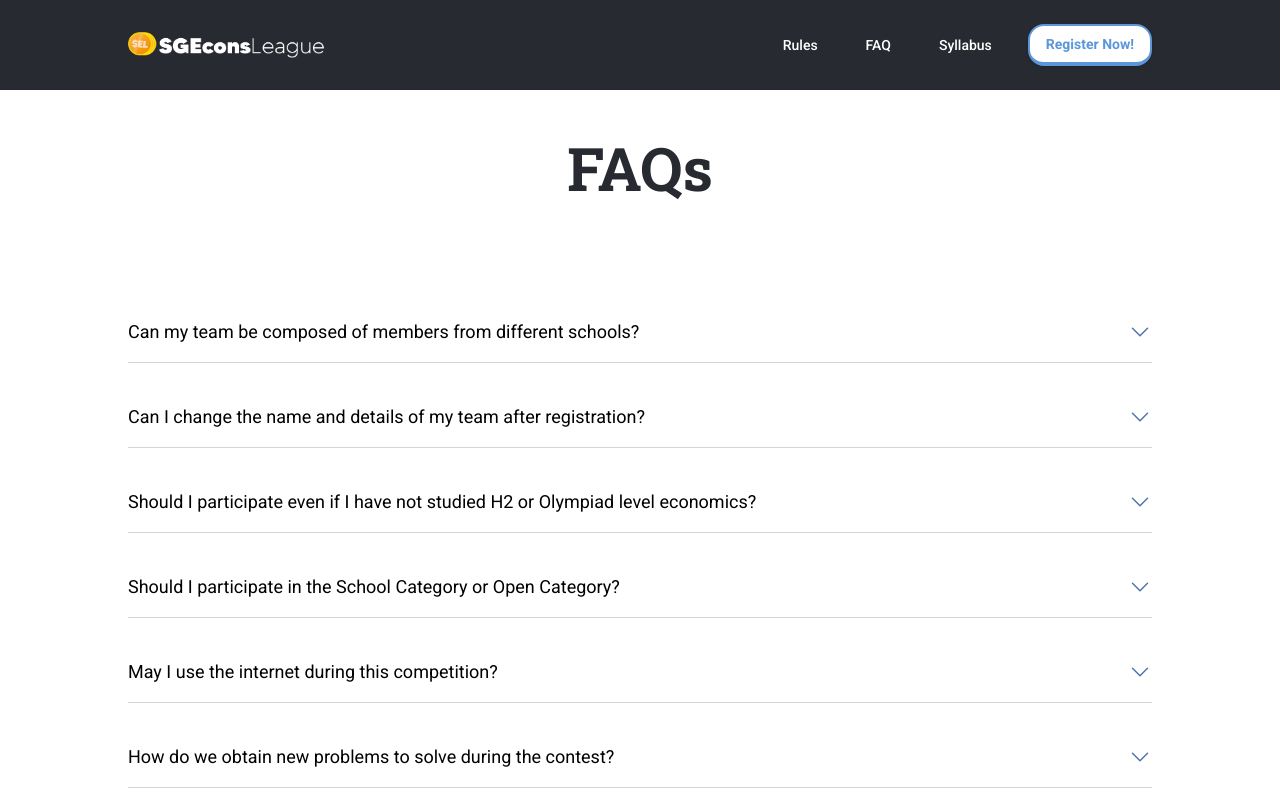
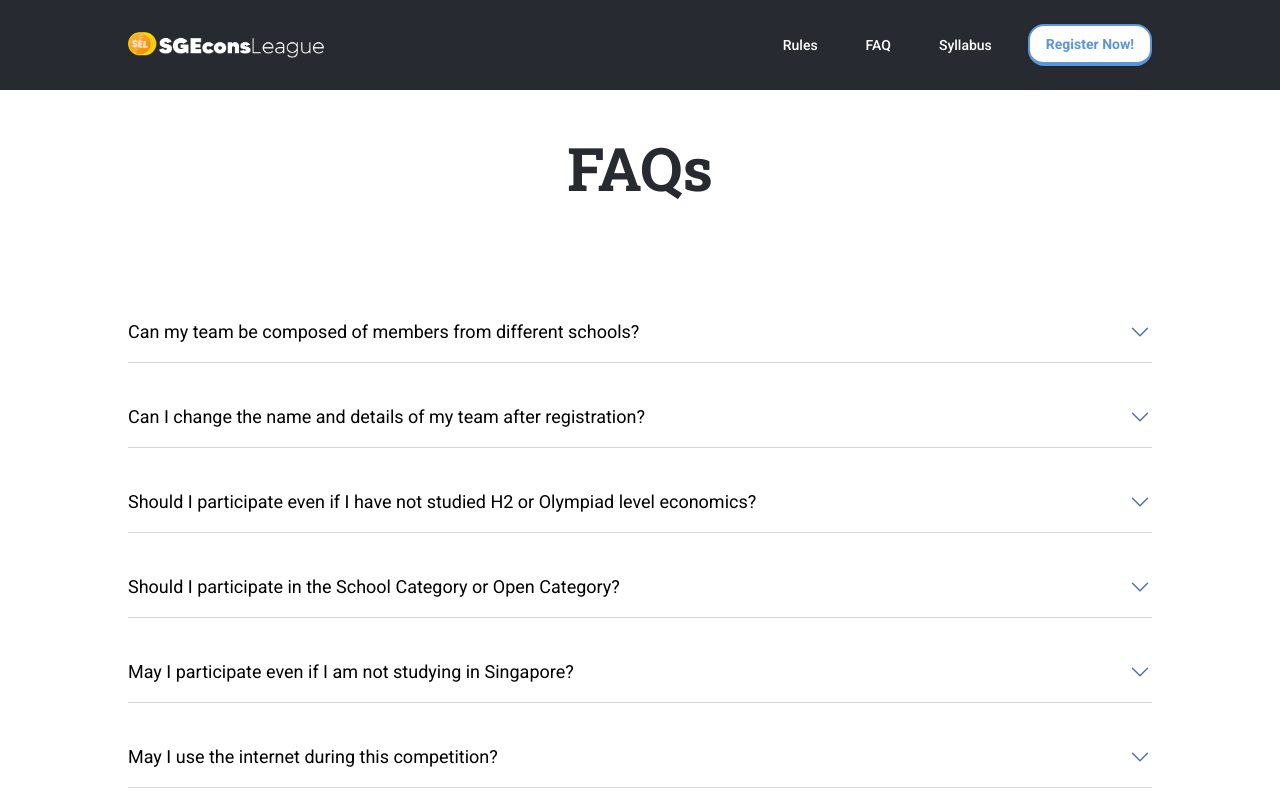
Before and after one commit to jonyewcodes/old, a Next.js app: page /faq in a window 1280 px wide. Shown: the top 800 px of the page. Built offline with nearby package versions, Linux system fonts and the light colour scheme.

Commit message:
text changes to allow internationals

```diff
--- a/app/(pages)/faq/page.tsx
+++ b/app/(pages)/faq/page.tsx
@@ -25,7 +25,7 @@ export default function Faq() {
             />
             <FaqBox
               question="Can I change the name and details of my team after registration?"
-              answer="The information submitted during registration is final!"
+              answer="The information submitted during registration is final."
             />
             <FaqBox
               question="Should I participate even if I have not studied H2 or Olympiad level economics?"
@@ -34,6 +34,10 @@ export default function Faq() {
             <FaqBox
               question="Should I participate in the School Category or Open Category?"
               answer="SEL collaborates with JCs and schools by sharing the performance of their students who have registered under the School Category. Thus, only participants of the school category will have their prizes and awards recorded in their CCA certificates and transcripts."
+            />
+            <FaqBox
+              question="May I participate even if I am not studying in Singapore?"
+              answer="Yes, you may. The same restrictions on the School and Open Category will apply: only students who are all studying in Pre-University education may participate in the school category."
             />
             <FaqBox
               question="May I use the internet during this competition?"
--- a/app/page.tsx
+++ b/app/page.tsx
@@ -345,7 +345,7 @@ export default function HomePage() {
                 <div>
                   <h3 className="text-2xl font-bold text-baseText slab">Calling all Pre-U Students!</h3>
                   <p className="text-baseText mt-2 text-lg">
-                    Studying in a JC/MI, local polytechnic, ITE, or
+                    Studying in JC/High School, a polytechnic, ITE, or
                     <br />
                     secondary school? You are eligible to participate!
                   </p>
@@ -368,7 +368,7 @@ export default function HomePage() {
                     Calling all Pre-U Students!
                   </h3>
                   <p className="text-baseText mt-2 sm:mt-4 text-lg sm:text-xl">
-                    Studying in a JC/MI, local polytechnic, ITE, or secondary school? You are eligible to participate!
+                    Studying in JC/High School, a polytechnic, ITE, or secondary school? You are eligible to participate!
                   </p>
                 </div>
                 <span className="text-[8rem] sm:text-[12rem] lg:text-[16rem] font-bold text-transparent leading-none bg-clip-text bg-gradient-to-r from-[#5FA1FE] to-[#3539FF]">
```
